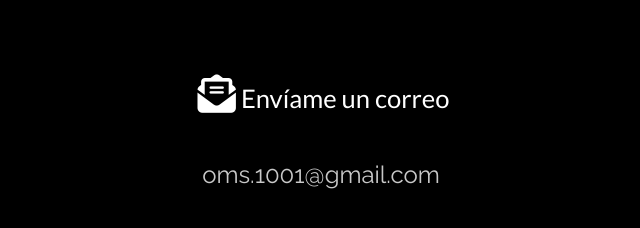
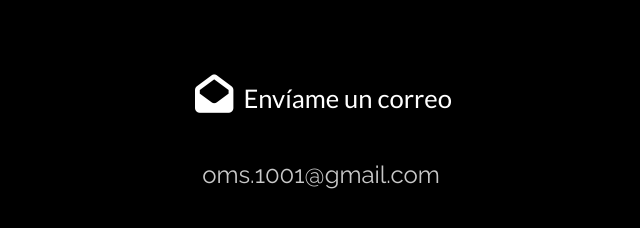
Before and after one commit to muyanapar/linkinbioadrinuk, a plain HTML site: page index.html in a window 1280 px wide. Shown: the part 906-1134 px from the top of the page, 339-979 px from the left. Drawn offline with Linux system fonts and the light colour scheme.

Commit message:
Añadir íconos

```diff
--- a/index.html
+++ b/index.html
@@ -25,7 +25,7 @@
                 <p></p>
                 <li><a href="https://github.com/oms1001" target="_blank"><i class="fa fa-github"></i> Github /oms1001 </a></li>
                 <br></br>
-                <li><a href = "mailto: oms.1001@gmail.com"><i class="fa fa-envelope-open-text"></i>Envíame un correo</a></li>
+                <li><a href = "mailto: oms.1001@gmail.com"> <i class="fa fa-envelope-open"> </i>  Envíame un correo</a></li>
                 <p>oms.1001@gmail.com </p>
             </ul>
         </div>
```
